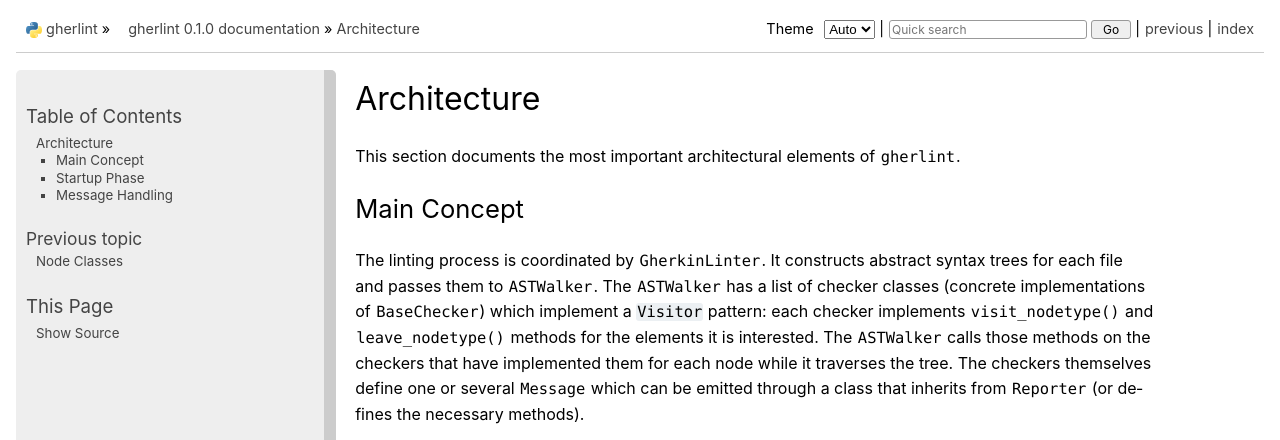
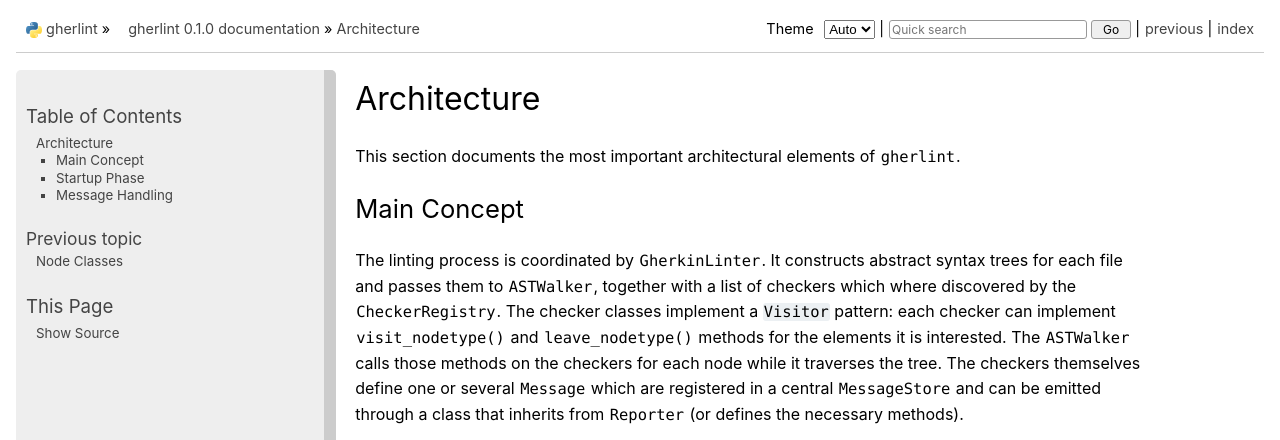
Before and after one commit to DudeNr33/gherlint, a Sphinx documentation site: the page built from docs/technical_reference/architecture.rst, in a window 1280 px wide and 900 px high, cut to the strip 0-440 px from the top of the window. Built offline with Sphinx 7.4.7, drawn with Linux system fonts in a browser that asks for light colours.

Commit message:
Update architecture description

```diff
--- a/docs/technical_reference/architecture.rst
+++ b/docs/technical_reference/architecture.rst
@@ -7,34 +7,33 @@
 ------------
 
 The linting process is coordinated by :py:class:`GherkinLinter`.
-It constructs abstract syntax trees for each file and passes them to :py:class:`ASTWalker`.
-The :py:class:`ASTWalker` has a list of checker classes (concrete implementations of
-:py:class:`BaseChecker`) which implement a ``Visitor`` pattern:
-each checker implements :py:func:`visit_nodetype` and :py:func:`leave_nodetype` methods for the elements it is interested.
-The :py:class:`ASTWalker` calls those methods on the checkers that have implemented them for each node while
-it traverses the tree.
-The checkers themselves define one or several :py:class:`Message` which can be emitted through a class that
-inherits from :py:class:`Reporter` (or defines the necessary methods).
+It constructs abstract syntax trees for each file and passes them to :py:class:`ASTWalker`,
+together with a list of checkers which where discovered by the :py:class:`CheckerRegistry`.
+The checker classes implement a ``Visitor`` pattern:
+each checker can implement :py:func:`visit_nodetype` and :py:func:`leave_nodetype` methods for the elements it is interested.
+The :py:class:`ASTWalker` calls those methods on the checkers for each node while it traverses the tree.
+The checkers themselves define one or several :py:class:`Message` which are registered in a central :py:class:`MessageStore`
+and can be emitted through a class that inherits from :py:class:`Reporter` (or defines the necessary methods).
 
 .. uml::
     :caption: Static Representation
 
-    set namespaceSeparator none
-    class "ASTWalker" as gherlint.walker.ASTWalker {
-    }
-    class "BaseChecker" as gherlint.checkers.base_checker.BaseChecker {
-    }
-    class "GherkinLinter" as gherlint.linter.GherkinLinter {
-    }
-    class "Message" as gherlint.reporting.Message {
-    }
-    class "Reporter" as gherlint.reporting.Reporter {
-    }
-    gherlint.reporting.Reporter -up-* gherlint.linter.GherkinLinter : reporter
-    gherlint.walker.ASTWalker -up-* gherlint.linter.GherkinLinter : walker
-    gherlint.reporting.Reporter --* gherlint.checkers.base_checker.BaseChecker : reporter
-    gherlint.walker.ASTWalker "1" *-- "n" gherlint.checkers.base_checker.BaseChecker: checkers
-    gherlint.checkers.base_checker.BaseChecker "1" *-- "n" gherlint.reporting.Message
+    class CheckerRegistry {}
+    class ASTWalker {}
+    class BaseChecker {}
+    class GherkinLinter {}
+    class Message {}
+    class MessageStore {}
+    class Reporter {}
+    Reporter -up-* GherkinLinter
+    ASTWalker -up-* GherkinLinter
+    Reporter --* BaseChecker
+    BaseChecker "1" *-- "n" Message
+    MessageStore "1" *-left- "n" Message
+    BaseChecker --> MessageStore : uses
+    Reporter --> MessageStore : uses
+    GherkinLinter *-- CheckerRegistry
+    CheckerRegistry "1" *-- "n" BaseChecker
 
 
 Startup Phase
```
